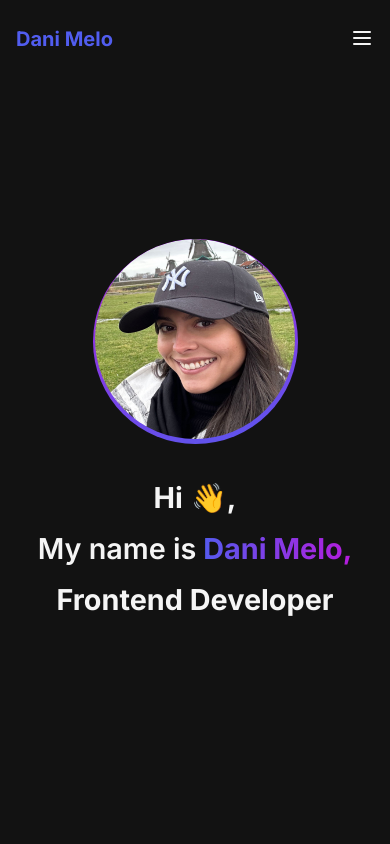
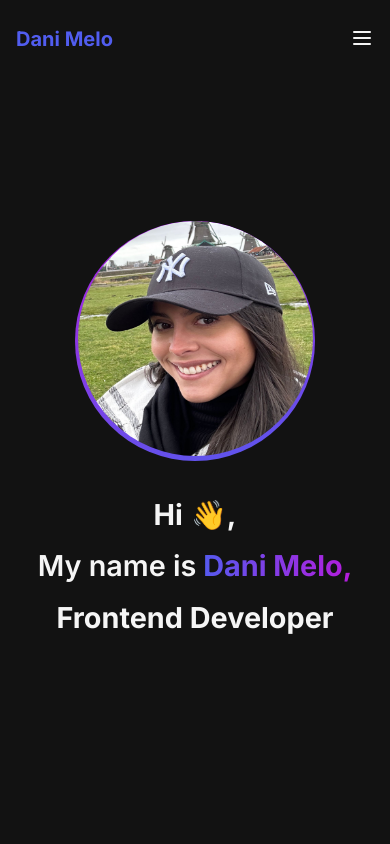
Before and after one commit to Danielle1Melo/portfolio, a Next.js app: page / in a window 390 px wide. Shown: the top 844 px of the page. Built offline with nearby package versions, Linux system fonts and the light colour scheme.

Commit message:
adjusting photo

```diff
--- a/src/components/hero/Hero.tsx
+++ b/src/components/hero/Hero.tsx
@@ -31,6 +31,8 @@ const Hero = () => {
             <Image
               src={Photo}
               alt="Dani Melo"
+              width={780}
+              height={780}
               className={styles.profileImage}
               priority
             />
--- a/src/styles/Hero.module.css
+++ b/src/styles/Hero.module.css
@@ -87,8 +87,8 @@
 }
 
 .profileWrapper {
-  width: 305px;
-  height: 305px;
+  width: 345px;
+  height: 345px;
   border-radius: 50%;
   position: relative;
   overflow: hidden;
@@ -104,16 +104,18 @@
   animation: rotate 4s linear infinite;
 }
 
+.profileImage {
+  width: 340px;
+  height: 340px;
+  border-radius: 50%;
+}
+
 @keyframes rotate {
   0% { transform: rotate(0deg); }
   100% { transform: rotate(360deg); }
 }
 
-.profileImage {
-  width: 300px;
-  height: 300px;
-  border-radius: 50%;
-}
+
 
 @media (max-width: 992px) {
   .container {
@@ -140,13 +142,13 @@
     padding: 0 1rem;
   }
 
-  .profileWrapper {
-  width: 205px;
-  height: 205px;
-}
+.profileWrapper {
+    width: 240px;
+    height: 240px;
+  }
 
   .profileImage {
-    width: 200px;
-    height: 200px;
+    width: 235px;
+    height: 235px;
   }
 }
```
